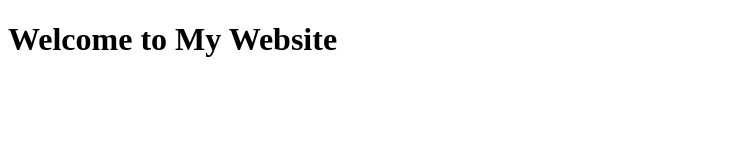
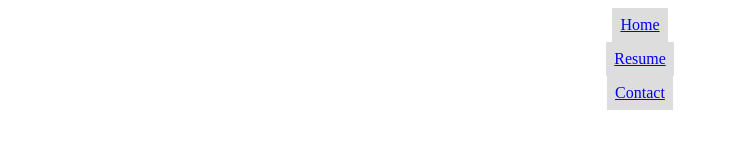
Before and after one commit to nnguyen1901/nnguyen1901.github.io, a plain HTML site: page index.html in a window 1280 px wide. Shown: the whole page, without its empty margins (0-729 px from the left). Drawn offline with Linux system fonts and the light colour scheme.

Commit message:
added some files

```diff
--- a/index.html
+++ b/index.html
@@ -3,15 +3,18 @@
 <head>
   <meta charset="UTF-8">
   <meta name="viewport" content="width=device-width, initial-scale=1.0">
-    <meta http-equiv="X-UA-Compatible" content="ie=edge">
-    <title>My Website</title>
-    <link rel="stylesheet" href="./style.css">
-    <link rel="icon" href="./favicon.ico" type="image/x-icon">
+  <title>Wingsite</title>
+  <link rel="stylesheet" href="style.css">
 </head>
 <body>
-    <main>
-        <h1>Welcome to My Website</h1>
-    </main>
-    <script src="index.js"></script>
+  <nav>
+    <div>
+      <ul>
+        <li><a href="/">Home</a></li>
+        <li><a href="/">Resume</a></li>
+        <li><a href="/">Contact</a></li>
+    </ul>
+    </div>
+  </nav>
 </body>
 </html>
--- a/style.css
+++ b/style.css
@@ -0,0 +1,17 @@
+ul {
+    list-style-type: none;
+    margin: 0;
+    padding: 0;
+}
+
+li {
+    display: flex;
+    justify-content: center;
+}
+
+li a {
+    display:block;
+    padding: 8px;
+    background-color: #dddddd;
+    align-items: center;
+}
```
Also changed, not shown: app.js (added), tech.html (added). Lines whose indentation alone changed are shown as unchanged.
